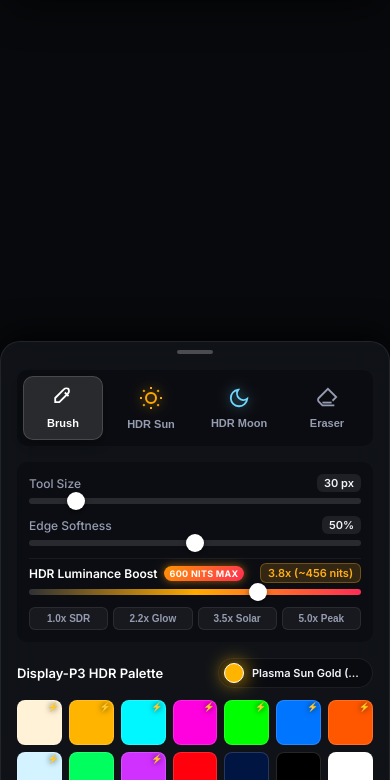
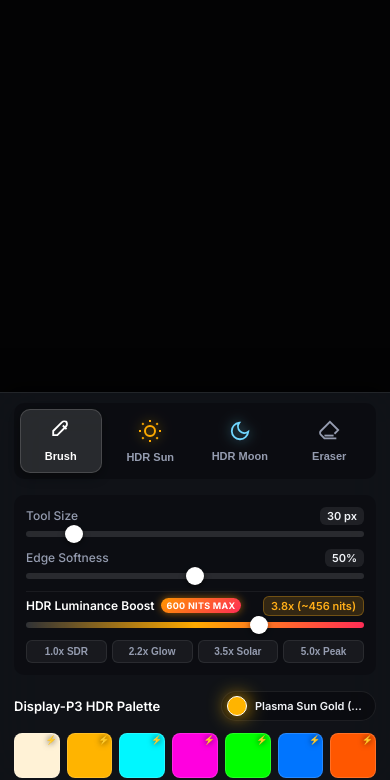
Before and after one commit to jpcturbo/UltraBright-Painter, a plain HTML site: page index.html in a window 390 px wide. Shown: the part 64-844 px from the top of the page. Drawn offline with Linux system fonts and the light colour scheme.

Commit message:
Fix moon phase calculation and direction, revamp sun into glowing orb with asymmetric flares, fix eraser to restore background, add SDR 1.0 white canvas space, anchor tool pane to right edge on desktop and bottom on mobile with drawing area strictly bounded

```diff
--- a/css/style.css
+++ b/css/style.css
@@ -48,24 +48,20 @@ html, body {
 }
 
 .app-container {
-  position: relative;
   width: 100vw;
   height: 100vh;
   display: flex;
   flex-direction: column;
   overflow: hidden;
+  background-color: var(--bg-app);
 }
 
 /* ==========================================================================
    Top Header Bar
    ========================================================================== */
 .app-header {
-  position: absolute;
-  top: 12px;
-  left: 12px;
-  right: 12px;
-  z-index: 50;
   height: 52px;
+  flex-shrink: 0;
   display: flex;
   align-items: center;
   justify-content: space-between;
@@ -73,9 +69,71 @@ html, body {
   background: var(--bg-panel);
   backdrop-filter: blur(20px);
   -webkit-backdrop-filter: blur(20px);
-  border: 1px solid var(--bg-panel-border);
-  border-radius: var(--radius-lg);
-  box-shadow: var(--shadow-panel);
+  border-bottom: 1px solid var(--bg-panel-border);
+  z-index: 50;
+}
+
+/* ==========================================================================
+   Workspace Layout (Canvas on Left, Panel on Right)
+   ========================================================================== */
+.workspace-layout {
+  flex: 1;
+  display: flex;
+  flex-direction: row;
+  overflow: hidden;
+  position: relative;
+  width: 100%;
+  height: calc(100vh - 52px);
+}
+
+.canvas-viewport {
+  flex: 1;
+  height: 100%;
+  position: relative;
+  overflow: hidden;
+  touch-action: none; /* Prevents mobile scroll/pull gestures during painting */
+  background-color: #030304;
+}
+
+#paintCanvas {
+  width: 100%;
+  height: 100%;
+  display: block;
+  cursor: crosshair;
+}
+
+/* Interactive Brush Cursor Ring */
+.brush-cursor {
+  position: absolute;
+  pointer-events: none;
+  border: 1.5px solid rgba(255, 255, 255, 0.7);
+  box-shadow: 0 0 6px rgba(0, 0, 0, 0.8), inset 0 0 4px rgba(255, 255, 255, 0.3);
+  border-radius: 50%;
+  transform: translate(-50%, -50%);
+  display: none;
+  z-index: 20;
+}
+
+/* ==========================================================================
+   Control Panel (Anchored to Right on Desktop)
+   ========================================================================== */
+.control-panel {
+  width: 320px;
+  flex-shrink: 0;
+  height: 100%;
+  background: var(--bg-panel);
+  backdrop-filter: blur(24px);
+  -webkit-backdrop-filter: blur(24px);
+  border-left: 1px solid var(--bg-panel-border);
+  display: flex;
+  flex-direction: column;
+  gap: 16px;
+  padding: 16px;
+  overflow-y: auto;
+  overflow-x: hidden;
+  scrollbar-width: thin;
+  scrollbar-color: rgba(255, 255, 255, 0.2) transparent;
+  z-index: 40;
 }
 
 .brand {
@@ -190,83 +248,6 @@ html, body {
   background: rgba(255, 59, 48, 0.2);
   color: var(--accent-danger);
   border-color: rgba(255, 59, 48, 0.3);
-}
-
-/* ==========================================================================
-   Canvas Viewport
-   ========================================================================== */
-.canvas-viewport {
-  position: absolute;
-  top: 0;
-  left: 0;
-  width: 100vw;
-  height: 100vh;
-  z-index: 10;
-  overflow: hidden;
-  touch-action: none; /* Prevents mobile scroll/pull gestures during painting */
-}
-
-#paintCanvas {
-  width: 100%;
-  height: 100%;
-  display: block;
-  cursor: crosshair;
-}
-
-/* Interactive Brush Cursor Ring */
-.brush-cursor {
-  position: absolute;
-  pointer-events: none;
-  border: 1.5px solid rgba(255, 255, 255, 0.7);
-  box-shadow: 0 0 6px rgba(0, 0, 0, 0.8), inset 0 0 4px rgba(255, 255, 255, 0.3);
-  border-radius: 50%;
-  transform: translate(-50%, -50%);
-  display: none;
-  z-index: 20;
-}
-
-/* ==========================================================================
-   Control Panel HUD (Desktop Docked / Mobile Bottom Sheet)
-   ========================================================================== */
-.control-panel {
-  position: absolute;
-  z-index: 40;
-  background: var(--bg-panel);
-  backdrop-filter: blur(24px);
-  -webkit-backdrop-filter: blur(24px);
-  border: 1px solid var(--bg-panel-border);
-  box-shadow: var(--shadow-panel);
-  display: flex;
-  flex-direction: column;
-  gap: 16px;
-  overflow-y: auto;
-  overflow-x: hidden;
-  scrollbar-width: thin;
-  scrollbar-color: rgba(255, 255, 255, 0.2) transparent;
-}
-
-.control-panel::-webkit-scrollbar {
-  width: 5px;
-}
-.control-panel::-webkit-scrollbar-thumb {
-  background: rgba(255, 255, 255, 0.2);
-  border-radius: 4px;
-}
-
-.mobile-drawer-handle {
-  display: none;
-  width: 100%;
-  height: 14px;
-  align-items: center;
-  justify-content: center;
-  cursor: grab;
-}
-
-.handle-bar {
-  width: 36px;
-  height: 4px;
-  background: rgba(255, 255, 255, 0.25);
-  border-radius: var(--radius-full);
 }
 
 /* Tools Bar */
@@ -688,10 +669,11 @@ html, body {
 .bg-opt-btn[data-bg="charcoal"] { background: #1a1c23; }
 .bg-opt-btn[data-bg="navy"] { background: #081122; }
 .bg-opt-btn[data-bg="nebula"] { background: #160a22; }
+.bg-opt-btn[data-bg="white"] { background: #ffffff; }
 
 .bg-opt-btn.active {
-  border-color: #fff;
-  box-shadow: 0 0 8px rgba(255, 255, 255, 0.5);
+  border-color: #0077ff;
+  box-shadow: 0 0 8px rgba(0, 119, 255, 0.6);
   transform: scale(1.15);
 }
 
@@ -700,24 +682,9 @@ html, body {
    Desktop vs Mobile Portrait
    ========================================================================== */
 
-/* Desktop / Tablet Landscape: Floating side panel HUD */
-@media (min-width: 769px) {
-  .control-panel {
-    top: 76px;
-    right: 16px;
-    bottom: 16px;
-    width: 320px;
-    border-radius: var(--radius-lg);
-    padding: 16px;
-  }
-}
-
 /* Mobile Phone Portrait View (Screen width <= 768px) */
 @media (max-width: 768px) {
   .app-header {
-    top: 8px;
-    left: 8px;
-    right: 8px;
     height: 48px;
     padding: 0 12px;
   }
@@ -730,20 +697,25 @@ html, body {
     display: none; /* Hide subtitle on small screens */
   }
 
-  .control-panel {
-    bottom: 0;
-    left: 0;
-    right: 0;
-    width: 100vw;
-    max-height: 52vh; /* Bottom sheet */
-    border-radius: 20px 20px 0 0;
-    border-bottom: none;
-    padding: 8px 16px 24px 16px;
-    box-shadow: 0 -8px 30px rgba(0, 0, 0, 0.7);
+  .workspace-layout {
+    flex-direction: column;
+    height: calc(100vh - 48px);
   }
 
-  .mobile-drawer-handle {
-    display: flex;
+  .canvas-viewport {
+    flex: 1;
+    width: 100%;
+    min-height: 200px;
+  }
+
+  .control-panel {
+    width: 100%;
+    flex-shrink: 0;
+    max-height: 46vh;
+    border-left: none;
+    border-top: 1px solid var(--bg-panel-border);
+    padding: 10px 14px 20px 14px;
+    box-shadow: 0 -8px 24px rgba(0, 0, 0, 0.6);
   }
 
   .tools-bar {
--- a/index.html
+++ b/index.html
@@ -65,19 +65,16 @@
       </div>
     </header>
 
-    <!-- Main Canvas Area -->
+    <!-- Main Workspace: Drawing Area on Left, Control Panel Anchored on Right -->
+    <div class="workspace-layout">
+      <!-- Canvas Viewport -->
       <main class="canvas-viewport" id="canvasViewport">
         <canvas id="paintCanvas"></canvas>
         <div id="brushCursor" class="brush-cursor"></div>
       </main>
 
-    <!-- Floating / Mobile Bottom Sheet Control Panel -->
+      <!-- Anchored Control Panel (Right on Desktop, Bottom on Mobile) -->
       <aside class="control-panel" id="controlPanel">
-      <!-- Drawer Drag Handle for Mobile -->
-      <div class="mobile-drawer-handle" id="drawerHandle">
-        <span class="handle-bar"></span>
-      </div>
-
         <!-- Tool Selector Tabs -->
         <div class="tools-bar">
           <button class="tool-btn active" data-tool="brush" id="toolBrush" title="Circular Brush (B)">
@@ -150,10 +147,10 @@
           <!-- Moon Phase Control (for Moon tool) -->
           <div class="control-row hidden" id="moonPhaseRow">
             <div class="label-with-value">
-            <label for="moonPhaseSlider">Crescent Phase</label>
-            <span id="moonPhaseValText" class="value-badge">Crescent</span>
+              <label for="moonPhaseSlider">Moon Phase</label>
+              <span id="moonPhaseValText" class="value-badge">Half Moon</span>
             </div>
-          <input type="range" id="moonPhaseSlider" min="0" max="100" value="25" class="styled-slider">
+            <input type="range" id="moonPhaseSlider" min="0" max="100" value="50" class="styled-slider">
           </div>
 
           <!-- HDR Luminance Boost Slider -->
@@ -228,10 +225,12 @@
               <button class="bg-opt-btn" data-bg="charcoal" title="Charcoal Grey"></button>
               <button class="bg-opt-btn" data-bg="navy" title="Deep Space Navy"></button>
               <button class="bg-opt-btn" data-bg="nebula" title="Dark Nebula Purple"></button>
+              <button class="bg-opt-btn" data-bg="white" title="SDR 1.0 Pure White"></button>
             </div>
           </div>
         </div>
       </aside>
+    </div>
 
     <!-- HDR Diagnostics Modal -->
     <div class="modal-overlay hidden" id="hdrModal">
--- a/js/app.js
+++ b/js/app.js
@@ -76,10 +76,16 @@ document.addEventListener('DOMContentLoaded', () => {
     selectPresetColor(PRESET_PALETTES[1]); // Default to Plasma Sun Gold
     updateBrushCursorSize();
 
-    // Responsive Canvas Resize
-    window.addEventListener('resize', () => {
-      hdrEngine.resizeCanvas();
-    });
+    // Responsive Canvas Resize via ResizeObserver and window events
+    const canvasViewport = document.getElementById('canvasViewport');
+    if (window.ResizeObserver && canvasViewport) {
+      const resizeObserver = new ResizeObserver(() => {
+        hdrEngine.resizeCanvas();
+      });
+      resizeObserver.observe(canvasViewport);
+    } else {
+      window.addEventListener('resize', () => hdrEngine.resizeCanvas());
+    }
     window.addEventListener('orientationchange', () => {
       setTimeout(() => hdrEngine.resizeCanvas(), 100);
     });
@@ -222,11 +228,13 @@ document.addEventListener('DOMContentLoaded', () => {
     moonPhaseSlider.addEventListener('input', (e) => {
       const val = parseInt(e.target.value, 10);
       hdrEngine.moonPhase = val / 100;
-      let label = 'Crescent';
-      if (val < 15) label = 'Thin Crescent';
-      else if (val > 80) label = 'Full Moon';
-      else if (val > 45) label = 'Gibbous';
-      moonPhaseValText.textContent = label;
+      let label = 'Half Moon';
+      if (val <= 12) label = 'Razor Crescent';
+      else if (val <= 32) label = 'Crescent';
+      else if (val <= 68) label = 'Half Moon';
+      else if (val <= 88) label = 'Gibbous';
+      else label = 'Full Moon';
+      moonPhaseValText.textContent = `${label} (${val}%)`;
     });
 
     // HDR Boost Slider
@@ -377,9 +385,10 @@ document.addEventListener('DOMContentLoaded', () => {
     canvas.addEventListener('pointermove', (e) => {
       const pos = getPos(e);
 
-      // Move visual cursor ring
-      brushCursor.style.left = `${e.clientX}px`;
-      brushCursor.style.top = `${e.clientY}px`;
+      // Move visual cursor ring relative to canvas viewport container
+      const viewportRect = canvas.parentElement.getBoundingClientRect();
+      brushCursor.style.left = `${e.clientX - viewportRect.left}px`;
+      brushCursor.style.top = `${e.clientY - viewportRect.top}px`;
       brushCursor.style.display = 'block';
 
       if (hdrEngine.isDrawing) {
@@ -431,6 +440,8 @@ document.addEventListener('DOMContentLoaded', () => {
           hdrEngine.setBackgroundColor(0.03, 0.07, 0.15);
         } else if (mode === 'nebula') {
           hdrEngine.setBackgroundColor(0.09, 0.04, 0.14);
+        } else if (mode === 'white') {
+          hdrEngine.setBackgroundColor(1.0, 1.0, 1.0);
         }
       });
     });
--- a/js/hdr-engine.js
+++ b/js/hdr-engine.js
@@ -23,7 +23,7 @@ export class HDREngine {
     this.brushColor = [1.0, 0.4, 0.1]; // Display P3 RGB
     this.hdrIntensity = 2.5; // 1.0 = SDR 100 nits, up to 5.0x = Peak HDR highlights
     this.activeTool = 'brush'; // 'brush', 'sun', 'moon', 'eraser'
-    this.moonPhase = 0.25; // Crescent moon shape
+    this.moonPhase = 0.5; // 0.0 = razor crescent, 0.5 = half moon, 1.0 = full moon
     this.backgroundColor = [0.03, 0.03, 0.04, 1.0]; // Deep OLED/IPS Black
 
     // Internal textures & framebuffers
@@ -153,6 +153,7 @@ export class HDREngine {
       uniform float u_radius;
       uniform float u_softness;
       uniform vec3 u_color;
+      uniform vec3 u_bgColor;
       uniform float u_intensity;
       uniform float u_opacity;
       uniform int u_isEraser;
@@ -171,8 +172,8 @@ export class HDREngine {
         float alpha = edgeAlpha * u_opacity;
 
         if (u_isEraser == 1) {
-          // Transparent for eraser
-          fragColor = vec4(0.0, 0.0, 0.0, alpha);
+          // Erase back to exact canvas background color
+          fragColor = vec4(u_bgColor, alpha);
         } else {
           // Output high-dynamic-range photon emission
           vec3 hdrRGB = u_color * u_intensity;
@@ -181,7 +182,7 @@ export class HDREngine {
       }
     `;
 
-    // 3. HDR Sun Fragment Shader
+    // 3. HDR Sun Fragment Shader: Glowing Orb with Asymmetric Corona Flares
     const fsSunSource = `#version 300 es
       precision highp float;
       in vec2 v_uv;
@@ -197,39 +198,59 @@ export class HDREngine {
         vec2 pixelCoord = v_uv * u_resolution;
         vec2 diff = pixelCoord - u_center;
         float dist = length(diff);
-        if (dist > u_radius * 2.2) {
+        if (dist > u_radius * 2.8) {
           discard;
         }
 
         float normDist = dist / u_radius;
         float angle = atan(diff.y, diff.x);
 
-        // Procedural Solar Corona Rays
-        float ray1 = sin(angle * 14.0) * 0.5 + 0.5;
-        float ray2 = sin(angle * 28.0 + 1.2) * 0.5 + 0.5;
-        float rays = (ray1 * 0.6 + ray2 * 0.4);
+        // Continuous Volumetric Bloom / Inverse Falloff for radiant orb
+        float orbGlow = pow(max(0.0, 1.0 - normDist * 0.38), 2.8);
 
-        // Core of the sun is blinding white HDR (exceeds 3.0x - 6.0x)
-        float coreRadius = 0.35;
-        float coreGlow = 1.0 - smoothstep(0.0, coreRadius, normDist);
-        float body = 1.0 - smoothstep(coreRadius, 1.0, normDist);
-        float corona = 1.0 - smoothstep(0.8, 2.2, normDist);
+        // Blinding Incandescent Core (pure over-bright white > 4.0x)
+        float coreRadius = 0.40;
+        float core = 1.0 - smoothstep(0.0, coreRadius, normDist);
+        float coreDisc = 1.0 - smoothstep(coreRadius * 0.8, 1.0, normDist);
 
-        vec3 solarWhite = vec3(1.0, 0.98, 0.92) * (u_intensity * 1.8);
-        vec3 solarGold = u_color * u_intensity;
-        vec3 coronaFire = mix(solarGold, vec3(1.0, 0.3, 0.05) * u_intensity, 0.6);
+        // Organic Asymmetric Solar Flares & Corona Rays
+        // Combine prime/irregular frequencies with distinct directional spikes
+        float r1 = sin(angle * 3.0 + 0.6) * 0.5 + 0.5;
+        float r2 = sin(angle * 7.0 - 1.2) * 0.5 + 0.5;
+        float r3 = sin(angle * 11.0 + 2.1) * 0.5 + 0.5;
+        float r4 = cos(angle * 5.0 - 0.4) * 0.5 + 0.5;
+        float wisp = (r1 * 0.35 + r2 * 0.28 + r3 * 0.22 + r4 * 0.15);
 
-        vec3 col = mix(coronaFire, solarGold, body);
-        col = mix(col, solarWhite, coreGlow);
+        // Prominent Asymmetric Flare Spikes (different intensities and angles)
+        float spike1 = pow(max(0.0, cos(angle - 0.65)), 12.0) * 1.4; // NE spike
+        float spike2 = pow(max(0.0, cos(angle + 2.10)), 14.0) * 1.1; // SW spike
+        float spike3 = pow(max(0.0, cos(angle - 2.50)), 18.0) * 0.9; // NW spike
+        float spike4 = pow(max(0.0, cos(angle + 0.85)), 16.0) * 0.8; // SE spike
 
-        float alpha = (body * 0.9 + corona * 0.5 * rays + coreGlow * 0.3) * u_opacity;
-        alpha = clamp(alpha, 0.0, 1.0);
+        float totalSpikes = (spike1 + spike2 + spike3 + spike4);
+        float rayFalloff = smoothstep(2.6, 0.45, normDist);
+        float rays = (wisp * 0.65 + totalSpikes * 0.75) * rayFalloff;
 
-        fragColor = vec4(col, alpha);
+        // Radiant Colors
+        vec3 incandescentWhite = vec3(1.0, 0.99, 0.94) * (u_intensity * 2.2);
+        vec3 solarGold = u_color * (u_intensity * 1.4);
+        vec3 fieryAmber = mix(solarGold, vec3(1.0, 0.28, 0.04) * u_intensity, 0.65);
+        vec3 outerHalo = mix(fieryAmber, vec3(1.0, 0.45, 0.1) * u_intensity, 0.5);
+
+        // Color blending across layers
+        vec3 color = mix(outerHalo, fieryAmber, normDist < 1.6 ? 0.6 : 0.2);
+        color = mix(color, solarGold, coreDisc);
+        color = mix(color, incandescentWhite, core * 0.92);
+
+        // Corona addition
+        color += fieryAmber * (rays * 0.8);
+
+        float alpha = clamp(coreDisc * 0.95 + orbGlow * 0.65 + rays * 0.45, 0.0, 1.0) * u_opacity;
+        fragColor = vec4(color, alpha);
       }
     `;
 
-    // 4. HDR Moon Fragment Shader
+    // 4. HDR Moon Fragment Shader: Accurate Astronomical Phase & Glowing Lunar Orb
     const fsMoonSource = `#version 300 es
       precision highp float;
       in vec2 v_uv;
@@ -239,40 +260,51 @@ export class HDREngine {
       uniform vec3 u_color;
       uniform float u_intensity;
       uniform float u_opacity;
-      uniform float u_moonPhase; // 0.0 to 1.0
+      uniform float u_moonPhase; // 0.0 (razor crescent) -> 0.5 (half moon) -> 1.0 (full moon)
       out vec4 fragColor;
 
       void main() {
         vec2 pixelCoord = v_uv * u_resolution;
-        vec2 diff = pixelCoord - u_center;
-        float dist = length(diff);
-        if (dist > u_radius * 2.0) {
+        vec2 p = (pixelCoord - u_center) / u_radius;
+        float dist = length(p);
+        if (dist > 2.0) {
           discard;
         }
 
-        float normDist = dist / u_radius;
+        // Base disc mask
+        float disc = 1.0 - smoothstep(0.97, 1.0, dist);
 
-        // Moon disc base
-        float disc = 1.0 - smoothstep(0.96, 1.0, normDist);
+        // Astronomical lunar terminator formula
+        // At any height p.y, the disc width is W = sqrt(max(0.0, 1.0 - p.y * p.y))
+        float W = sqrt(max(0.0, 1.0 - p.y * p.y));
+        // k ranges from -1.0 (phase 0) to 0.0 (phase 0.5) to +1.0 (phase 1.0)
+        float k = 2.0 * clamp(u_moonPhase, 0.0, 1.0) - 1.0;
+        // Terminator position xT = -k * W
+        float xT = -k * W;
+        // Illumination from the right side (p.x > xT)
+        float lit = smoothstep(-0.03, 0.03, p.x - xT);
+        float moonBody = disc * lit;
 
-        // Crescent moon shadow cut-out
-        vec2 shadowOffset = vec2(u_radius * (1.2 - u_moonPhase * 1.5), u_radius * 0.1);
-        float shadowDist = length(pixelCoord - (u_center + shadowOffset)) / u_radius;
-        float shadow = 1.0 - smoothstep(0.95, 1.02, shadowDist);
-        float crescent = clamp(disc - shadow, 0.0, 1.0);
+        // Atmospheric/celestial outer glow
+        float glow = pow(max(0.0, 1.0 - dist / 1.9), 3.0) * (0.35 + 0.45 * u_moonPhase);
 
-        // Soft ethereal ambient lunar glow
-        float halo = 1.0 - smoothstep(0.9, 1.8, normDist);
+        // Procedural lunar surface texture / subtle crater mottling
+        float crater1 = sin(p.x * 9.0 + sin(p.y * 7.0)) * 0.06;
+        float crater2 = cos(p.x * 16.0 - p.y * 14.0) * 0.04;
+        float textureNoise = 1.0 - (crater1 + crater2);
 
         // Radiant Lunar Colors
-        vec3 moonCore = vec3(0.92, 0.97, 1.0) * (u_intensity * 1.5);
-        vec3 moonGlow = mix(u_color, vec3(0.6, 0.8, 1.0), 0.5) * u_intensity;
+        vec3 moonCore = vec3(0.95, 0.98, 1.0) * (u_intensity * 1.6);
+        vec3 moonColor = mix(u_color, vec3(0.75, 0.88, 1.0), 0.5) * u_intensity;
+        vec3 col = mix(moonColor, moonCore, 0.5) * textureNoise;
 
-        vec3 col = mix(moonGlow, moonCore, crescent);
-        float alpha = (crescent * 0.95 + halo * 0.35) * u_opacity;
-        alpha = clamp(alpha, 0.0, 1.0);
+        // Outer halo
+        vec3 haloColor = mix(moonColor, vec3(0.5, 0.75, 1.0) * u_intensity, 0.6);
 
-        fragColor = vec4(col, alpha);
+        vec3 finalRGB = col * moonBody + haloColor * glow;
+        float finalAlpha = clamp(moonBody * 0.98 + glow * 0.6, 0.0, 1.0) * u_opacity;
+
+        fragColor = vec4(finalRGB, finalAlpha);
       }
     `;
 
@@ -579,13 +611,7 @@ export class HDREngine {
     gl.viewport(0, 0, this.canvasWidth, this.canvasHeight);
 
     gl.enable(gl.BLEND);
-    if (this.activeTool === 'eraser') {
-      // Erase back towards background
-      gl.blendFunc(gl.ZERO, gl.ONE_MINUS_SRC_ALPHA);
-    } else {
-      // Normal alpha blend with HDR color emission
-      gl.blendFunc(gl.SRC_ALPHA, gl.ONE_MINUS_SRC_ALPHA);
-    }
+    gl.blendFunc(gl.SRC_ALPHA, gl.ONE_MINUS_SRC_ALPHA);
 
     gl.useProgram(this.progBrush);
     gl.uniform2f(gl.getUniformLocation(this.progBrush, 'u_center'), x, y);
@@ -593,6 +619,11 @@ export class HDREngine {
     gl.uniform1f(gl.getUniformLocation(this.progBrush, 'u_radius'), radius);
     gl.uniform1f(gl.getUniformLocation(this.progBrush, 'u_softness'), this.brushSoftness);
     gl.uniform3fv(gl.getUniformLocation(this.progBrush, 'u_color'), this.brushColor);
+    gl.uniform3fv(gl.getUniformLocation(this.progBrush, 'u_bgColor'), [
+      this.backgroundColor[0],
+      this.backgroundColor[1],
+      this.backgroundColor[2]
+    ]);
     gl.uniform1f(gl.getUniformLocation(this.progBrush, 'u_intensity'), this.hdrIntensity);
     gl.uniform1f(gl.getUniformLocation(this.progBrush, 'u_opacity'), this.brushOpacity);
     gl.uniform1i(gl.getUniformLocation(this.progBrush, 'u_isEraser'), this.activeTool === 'eraser' ? 1 : 0);
```
Lines whose indentation alone changed are shown as unchanged.
